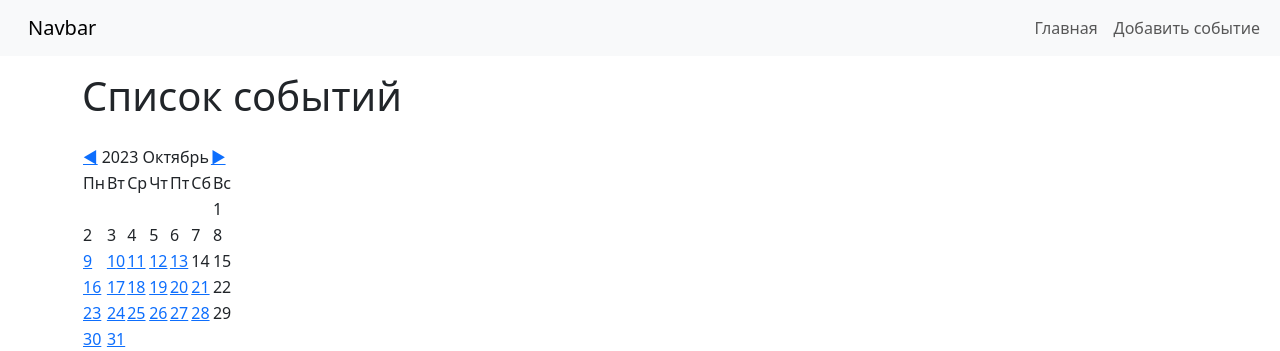
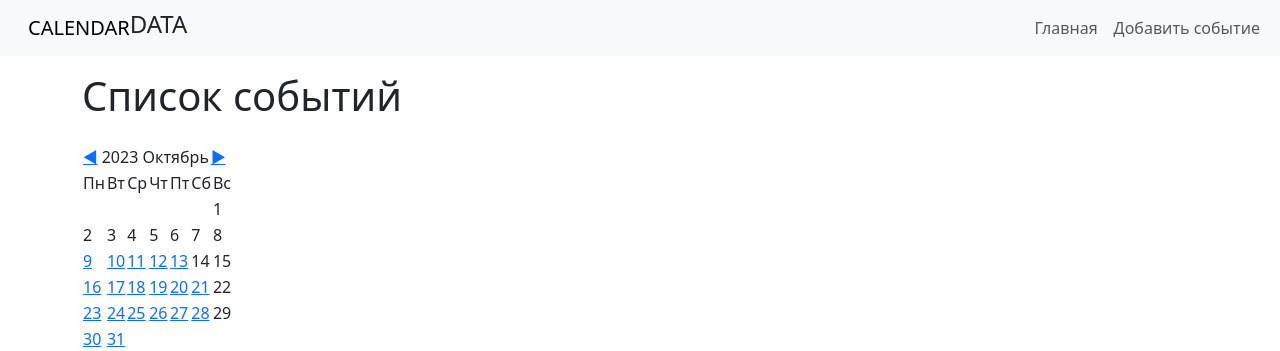
Before and after one commit to git-student2021/calendar, a Django app: page / in a window 1280 px wide. Shown: the top 351 px of the page. Run offline with Django 4.2, Linux system fonts and the light colour scheme; data that the repository does not hold is empty.

Commit message:
updated index.html

```diff
--- a/mycalendar/events/templates/events/index.html
+++ b/mycalendar/events/templates/events/index.html
@@ -36,10 +36,14 @@
 
 <nav class="navbar navbar-expand-lg bg-body-tertiary">
   <div class="container-fluid">
-    <a class="navbar-brand" href="/">Navbar</a>
+    <a class="navbar-brand" href="/">CALENDAR</a>
     <button class="navbar-toggler" type="button" data-bs-toggle="collapse" data-bs-target="#navbarSupportedContent" aria-controls="navbarSupportedContent" aria-expanded="false" aria-label="Toggle navigation">
       <span class="navbar-toggler-icon"></span>
     </button>
+
+    <div>
+        <h4>DATA</h4>
+    </div>
 
     <div class="collapse navbar-collapse" id="navbarSupportedContent">
       <ul class="navbar-nav me-auto mb-2 mb-lg-0">
```
